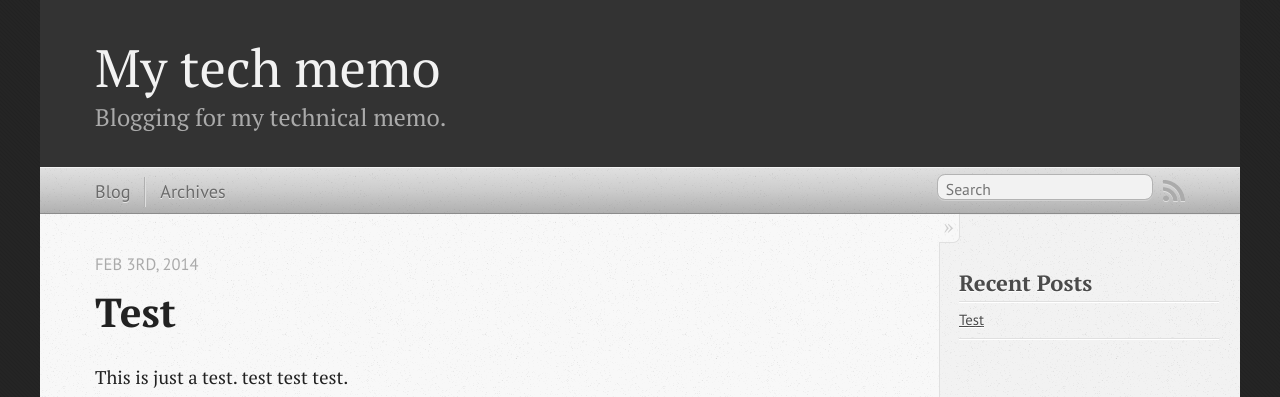
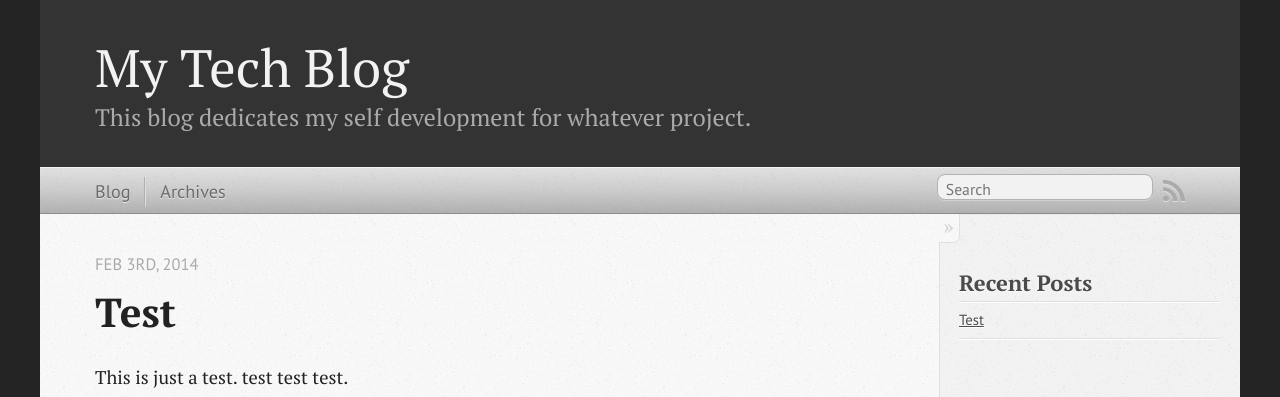
Before and after one commit to Kmikami85/kmikami85.github.com, a plain HTML site: page index.html in a window 1280 px wide. Shown: the top 397 px of the page. Drawn offline with nearby package versions, Linux system fonts and the light colour scheme.

Commit message:
Site updated at 2014-02-03 05:50:45 UTC

```diff
--- a/atom.xml
+++ b/atom.xml
@@ -1,10 +1,10 @@
 <?xml version="1.0" encoding="utf-8"?>
 <feed xmlns="http://www.w3.org/2005/Atom">
 
-  <title><![CDATA[My tech memo]]></title>
+  <title><![CDATA[My Tech Blog]]></title>
   <link href="http://Kmikami85.github.com/atom.xml" rel="self"/>
   <link href="http://Kmikami85.github.com/"/>
-  <updated>2014-02-03T14:41:54+09:00</updated>
+  <updated>2014-02-03T14:50:43+09:00</updated>
   <id>http://Kmikami85.github.com/</id>
   <author>
     <name><![CDATA[Mikami Kazuya]]></name>
--- a/index.html
+++ b/index.html
@@ -5,7 +5,7 @@
 <!--[if (gt IE 8)|(gt IEMobile 7)|!(IEMobile)|!(IE)]><!--><html class="no-js" lang="en"><!--<![endif]-->
 <head>
   <meta charset="utf-8">
-  <title>My tech memo</title>
+  <title>My Tech Blog</title>
   <meta name="author" content="Mikami Kazuya">
 
 
@@ -23,7 +23,7 @@ test test test.
   <link rel="canonical" href="http://Kmikami85.github.com">
   <link href="/favicon.png" rel="icon">
   <link href="/stylesheets/screen.css" media="screen, projection" rel="stylesheet" type="text/css">
-  <link href="/atom.xml" rel="alternate" title="My tech memo" type="application/atom+xml">
+  <link href="/atom.xml" rel="alternate" title="My Tech Blog" type="application/atom+xml">
   <script src="/javascripts/modernizr-2.0.js"></script>
   <script src="//ajax.googleapis.com/ajax/libs/jquery/1.9.1/jquery.min.js"></script>
   <script>!window.jQuery && document.write(unescape('%3Cscript src="./javascripts/libs/jquery.min.js"%3E%3C/script%3E'))</script>
@@ -38,9 +38,9 @@ test test test.
 
 <body   >
   <header role="banner"><hgroup>
-  <h1><a href="/">My tech memo</a></h1>
+  <h1><a href="/">My Tech Blog</a></h1>
 
-    <h2>Blogging for my technical memo.</h2>
+    <h2>This blog dedicates my self development for whatever project.</h2>
 
 </hgroup>
 
```
Also changed, not shown: blog/2014/02/03/test/index.html (+4 -4 lines), blog/archives/index.html (+4 -4 lines).
